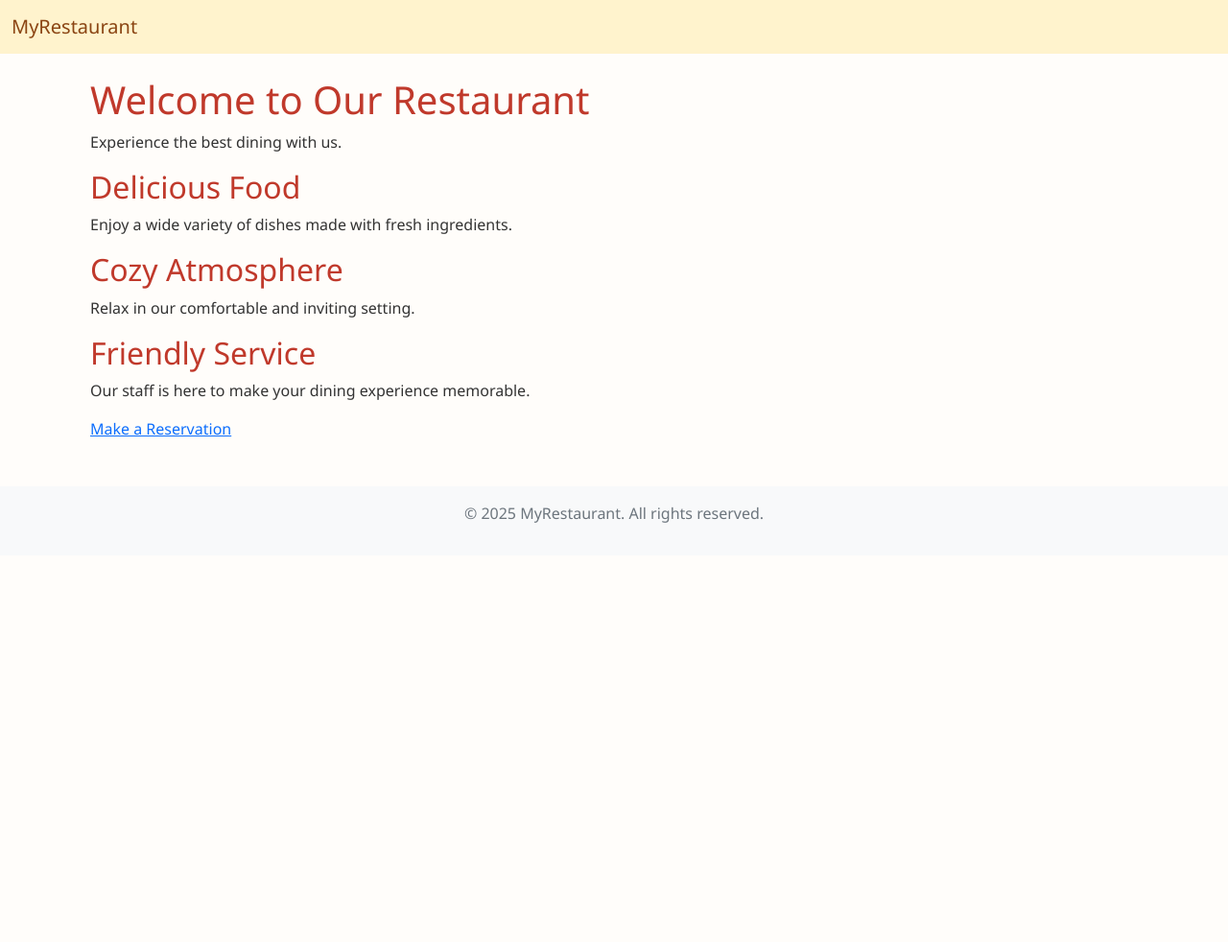
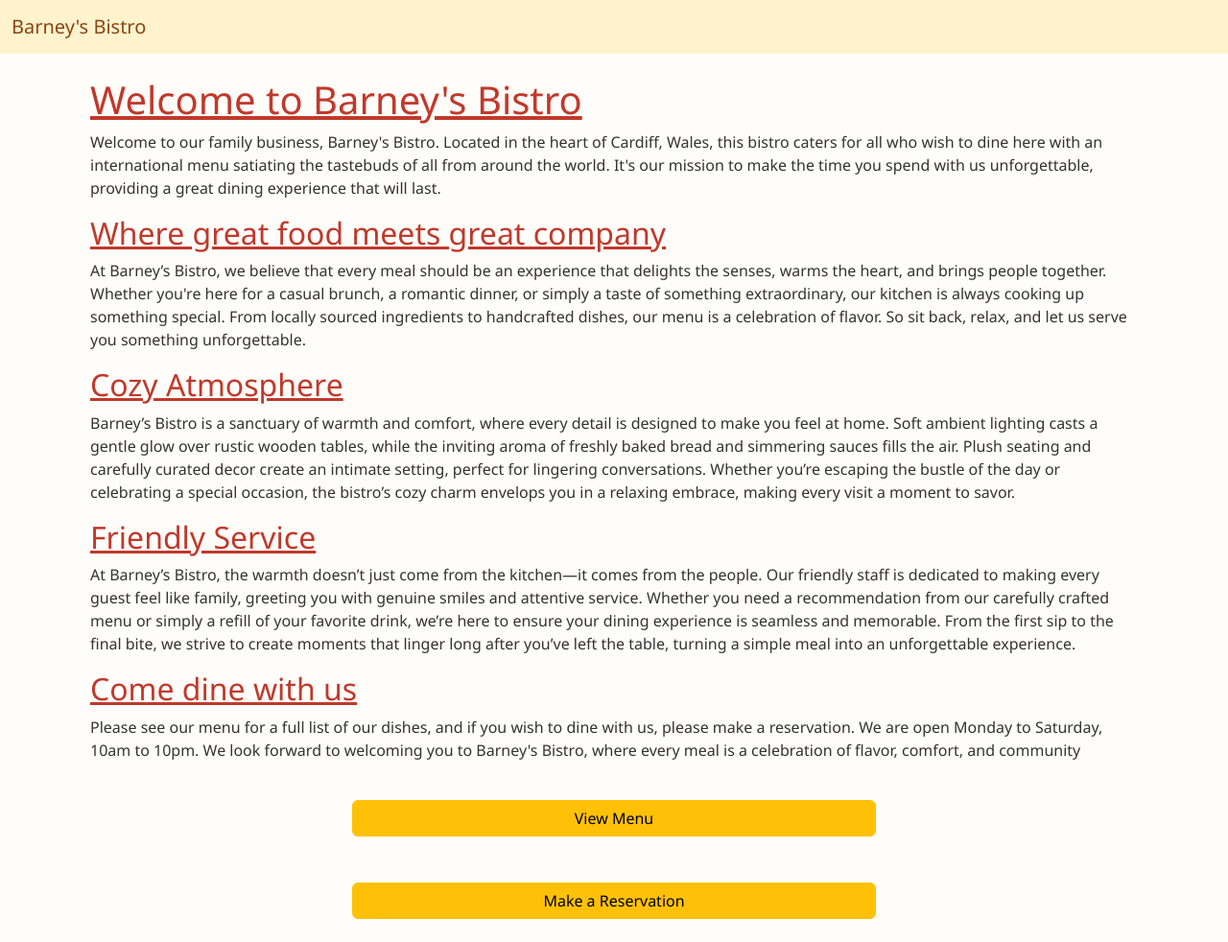
Before and after one commit to MARKANTONY04/project3_django, a Django app: page / in a window 1280 px wide. Shown: the whole page at 96% size. Before the commit the page ends 545 px from the top, so only its background shows below. Run offline with Django 4.2, Linux system fonts and the light colour scheme.

Commit message:
styled and updated home.html and base.html

```diff
--- a/home/templates/home/home.html
+++ b/home/templates/home/home.html
@@ -1,26 +1,79 @@
-{% extends 'base.html' %}
-
-{% block content %}
+{% extends 'base.html' %} {% block content %}
 
 <div class="container">
-    <h1>Welcome to Our Restaurant</h1>
-    <p>Experience the best dining with us.</p>
+  <h1 class="underline">Welcome to Barney's Bistro</h1>
+  <p>
+    Welcome to our family business, Barney's Bistro. Located in the heart of
+    Cardiff, Wales, this bistro caters for all who wish to dine here with an
+    international menu satiating the tastebuds of all from around the world.
+    It's our mission to make the time you spend with us unforgettable, providing
+    a great dining experience that will last.
+  </p>
 
   <div class="features">
     <div class="feature">
-            <h2>Delicious Food</h2>
-            <p>Enjoy a wide variety of dishes made with fresh ingredients.</p>
+      <h2 class="underline">Where great food meets great company</h2>
+      <p>
+        At Barney’s Bistro, we believe that every meal should be an experience
+        that delights the senses, warms the heart, and brings people together.
+        Whether you're here for a casual brunch, a romantic dinner, or simply a
+        taste of something extraordinary, our kitchen is always cooking up
+        something special. From locally sourced ingredients to handcrafted
+        dishes, our menu is a celebration of flavor. So sit back, relax, and let
+        us serve you something unforgettable.
+      </p>
     </div>
     <div class="feature">
-            <h2>Cozy Atmosphere</h2>
-            <p>Relax in our comfortable and inviting setting.</p>
+      <h2 class="underline">Cozy Atmosphere</h2>
+      <p>
+        Barney’s Bistro is a sanctuary of warmth and comfort, where every detail
+        is designed to make you feel at home. Soft ambient lighting casts a
+        gentle glow over rustic wooden tables, while the inviting aroma of
+        freshly baked bread and simmering sauces fills the air. Plush seating
+        and carefully curated decor create an intimate setting, perfect for
+        lingering conversations. Whether you’re escaping the bustle of the day
+        or celebrating a special occasion, the bistro’s cozy charm envelops you
+        in a relaxing embrace, making every visit a moment to savor.
+      </p>
     </div>
     <div class="feature">
-            <h2>Friendly Service</h2>
-            <p>Our staff is here to make your dining experience memorable.</p>
+      <h2 class="underline">Friendly Service</h2>
+      <p>
+        At Barney’s Bistro, the warmth doesn’t just come from the kitchen—it
+        comes from the people. Our friendly staff is dedicated to making every
+        guest feel like family, greeting you with genuine smiles and attentive
+        service. Whether you need a recommendation from our carefully crafted
+        menu or simply a refill of your favorite drink, we’re here to ensure
+        your dining experience is seamless and memorable. From the first sip to
+        the final bite, we strive to create moments that linger long after
+        you’ve left the table, turning a simple meal into an unforgettable
+        experience.
+      </p>
+    </div>
+    <div class="feature">
+      <h2 class="underline">Come dine with us</h2>
+      <p>
+        Please see our menu for a full list of our dishes, and if you wish to
+        dine with us, please make a reservation. We are open Monday to
+        Saturday, 10am to 10pm. We look forward to welcoming you to Barney's
+        Bistro, where every meal is a celebration of flavor, comfort, and community
+      </p>
+    </div>
+  </div>
+  <div class="text-center">
+    <a
+      href="{% url 'menu:menu_list' %}"
+      type="button"
+      class="btn btn-warning col-6 m-4"
+      >View Menu</a
+    >
+    <a
+      href="{% url 'reservation:reservation_view' %}"
+      type="button"
+      class="btn btn-warning col-6 m-4"
+      >Make a Reservation</a
+    >
   </div>
 </div>
 
-    <a href="{% url 'reservation:reservation_view' %}" class="button">Make a Reservation</a>
-
 {% endblock %}
--- a/templates/base.html
+++ b/templates/base.html
@@ -4,7 +4,7 @@
 <html lang="en">
 <head>
     <meta charset="UTF-8">
-    <title>{% block title %}MyRestaurant{% endblock %}</title>
+    <title>{% block title %}Barney's Bistro{% endblock %}</title>
     <meta name="viewport" content="width=device-width, initial-scale=1.0">
 
     <!-- Bootstrap CSS -->
@@ -46,6 +46,9 @@
         padding-left: 0;
         font-size: 130%;
         }
+        .underline {
+            text-decoration: underline;
+        }
     </style>
 
     {% block extra_head %}{% endblock %}
@@ -53,7 +56,7 @@
 <body>
     <nav class="navbar navbar-expand-lg">
         <div class="container-fluid">
-            <a class="navbar-brand" href="">MyRestaurant</a>
+            <a class="navbar-brand" class="underline">Barney's Bistro</a>
             <button class="navbar-toggler" type="button" data-bs-toggle="collapse"
                 data-bs-target="#navbarNav" aria-controls="navbarNav"
                 aria-expanded="false" aria-label="Toggle navigation">
@@ -66,9 +69,9 @@
         {% block content %}{% endblock content %}
     </main>
 
-    <footer class="text-center">
-        <p>&copy; {{ year|default:"2025" }} MyRestaurant. All rights reserved.</p>
-    </footer>
+    <!-- Footer -->
+
+
 
     <script src="https://cdn.jsdelivr.net/npm/bootstrap@5.3.0/dist/js/bootstrap.bundle.min.js"></script>
 
```
Lines whose indentation alone changed are shown as unchanged.
